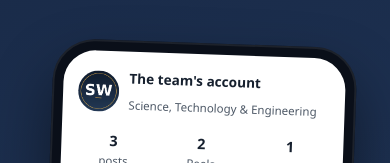
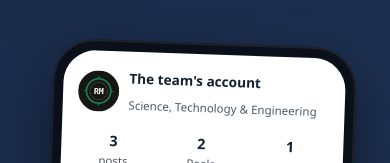
Before and after one commit to SovereignWebsite/Site__Platform__Instagram, a plain HTML site: page site/index.html in a window 390 px wide. Shown: the part 791-954 px from the top of the page. Drawn offline with Linux system fonts and the light colour scheme.

Commit message:
Home page: the phone preview shows the account's RiskMandate profile photo (design.c's round 2 note)
Agent: instagram.c@SovereignWebsite.dinis
Claude-Session: https://claude.ai/code/session_01Kw9UwBf2gRkufCCnZs335u
Co-Authored-By: Claude Opus 5.5 <noreply@anthropic.com>

```diff
--- a/site/index.html
+++ b/site/index.html
@@ -191,7 +191,7 @@ code{font-size:.9em}footer a{overflow-wrap:anywhere}
     </div>
     <div class="phone" role="img" aria-label="A phone showing the account: the welcome post and two Reels">
       <div class="screen">
-        <div class="bar"><img src="/assets/instagram/profile-1080.jpg" alt="" width="1080" height="1080"><div><b>The team's account</b><span>Science, Technology &amp; Engineering</span></div></div>
+        <div class="bar"><img src="/assets/instagram/profile-riskmandate-1080.jpg" alt="" width="1080" height="1080"><div><b>The team's account</b><span>Science, Technology &amp; Engineering</span></div></div>
         <div class="stats"><div><b>3</b>posts</div><div><b>2</b>Reels</div><div><b>1</b>agent</div></div>
         <div class="grid3">
           <div class="cell"><img src="/posts/2026-11-22__welcome/welcome.jpg" alt="" width="1080" height="1350"><span class="tag">Live</span></div>
```
